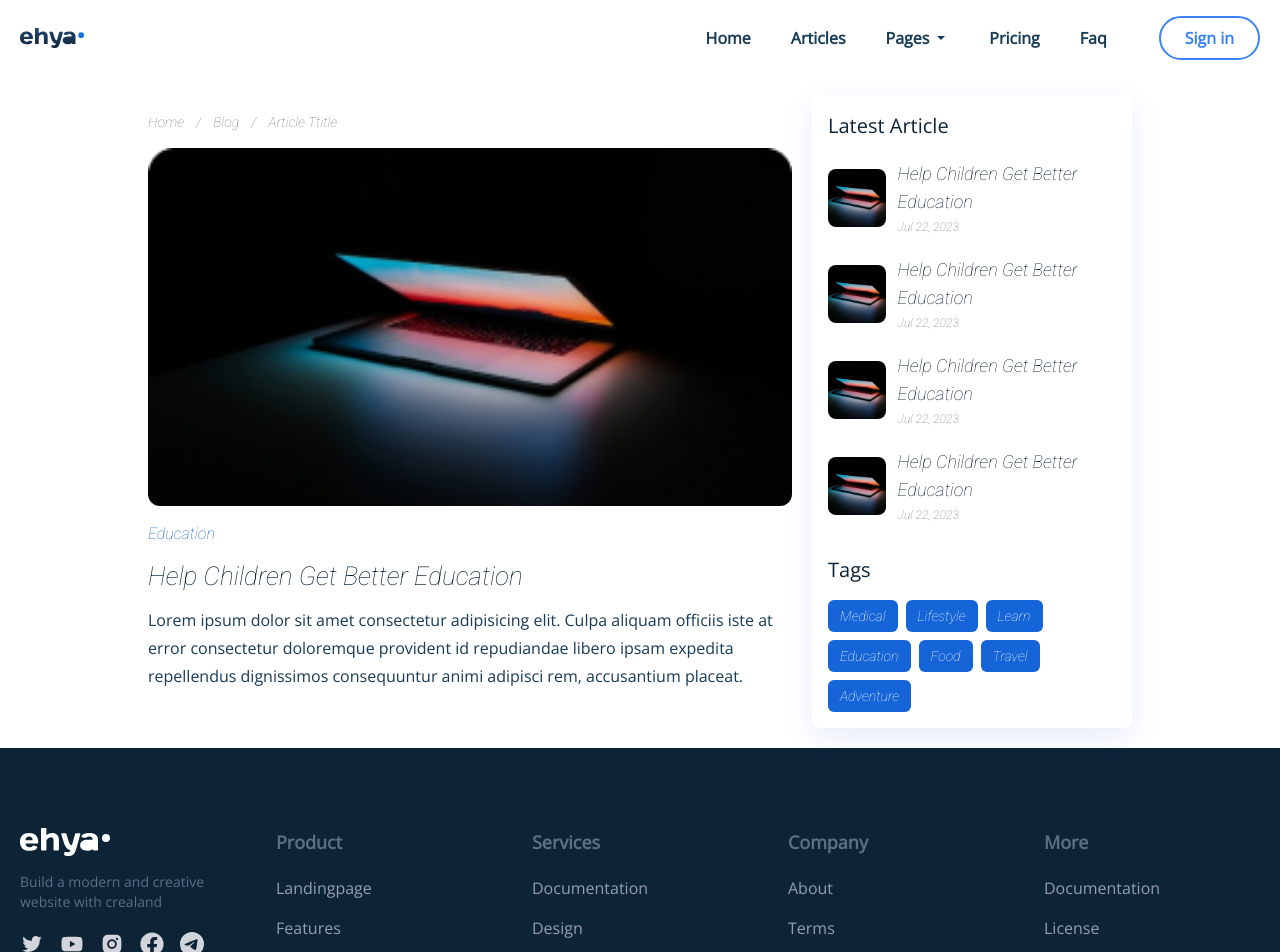
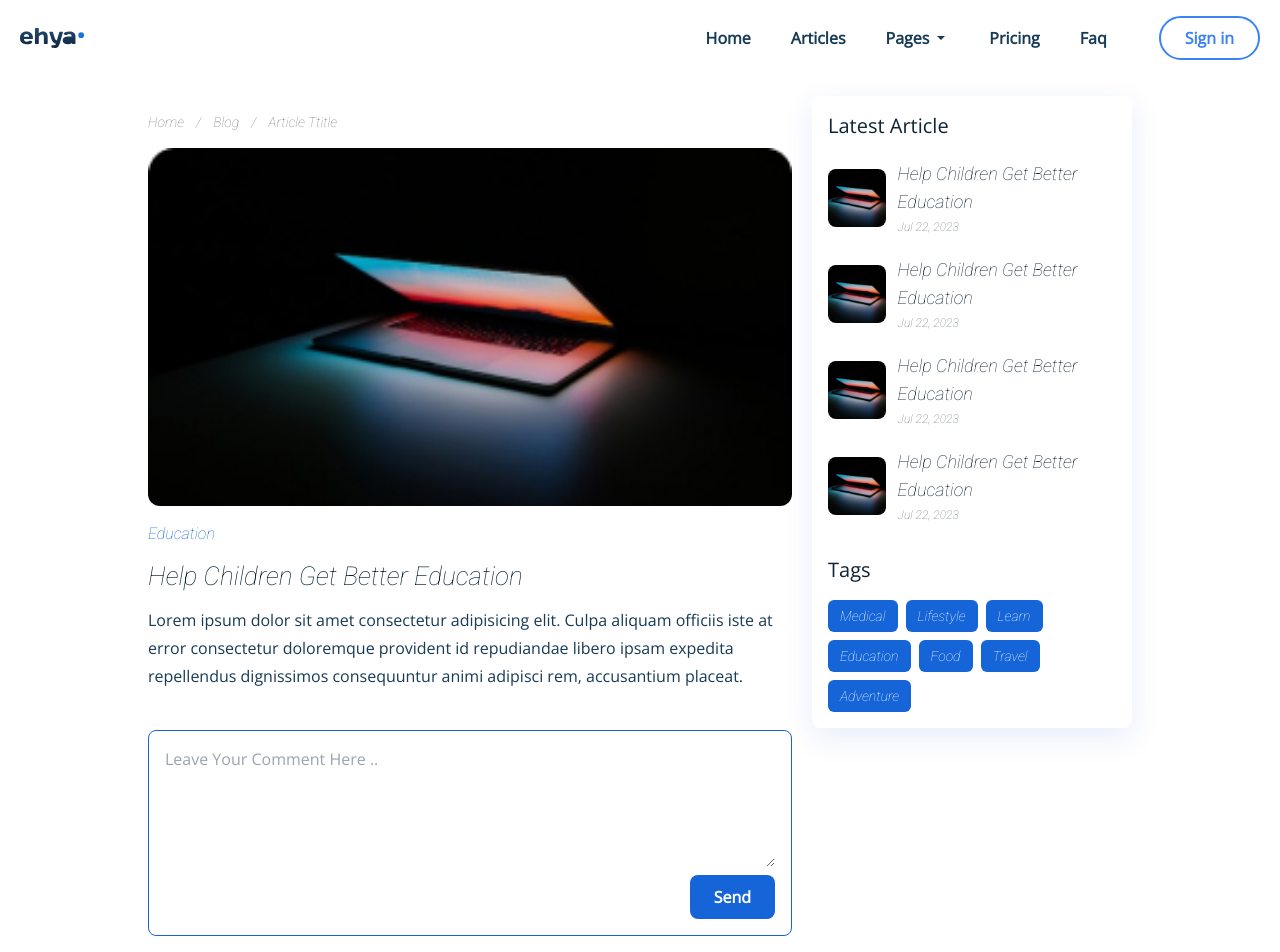
Before and after one commit to Akramzayan/Blog1, a React (Create React App) app: page /blog/1 in a window 1280 px wide. Shown: the top 952 px of the page. Built offline with nearby package versions, Linux system fonts and the light colour scheme; the HTML template or start-up script is replaced by a standard one.

Commit message:
Comment Section

```diff
--- a/src/App.js
+++ b/src/App.js
@@ -10,7 +10,7 @@ function App() {
     <div className="App font-opensans">
       <Routes>
         <Route index path='/' element={<HomePage/>} />
-        <Route index path='/blog/:id' element={<ArticleDetailPage/>} />
+        <Route  path='/blog/:id' element={<ArticleDetailPage/>} />
       </Routes>
 
 
--- a/src/componenets/BreadCrumps.jsx
+++ b/src/componenets/BreadCrumps.jsx
@@ -5,7 +5,7 @@ const BreadCrumps = ({data}) => {
   return (
     <div className='flex items-center py-4 overflow-x-auto whitespace-nowrap'>
       {data.map((item,index) =>(
-        <div className='text-black opacity-50 text-xs font-roboto md:text-sm'>
+        <div key={index} className='text-black opacity-50 text-xs font-roboto md:text-sm'>
             <Link to={item.Link}>{item.name}</Link>
             {index!== data.length-1 && <span className='px-3'>/</span>}
         </div>
--- /dev/null
+++ b/src/componenets/comments/CommentContainer.jsx
@@ -0,0 +1,16 @@
+import React from 'react'
+import CommentForm from './CommentForm'
+
+const CommentContainer = ({className}) => {
+    const addCommentHAndler =(value,parent =null,replyOnUser=null) => {
+
+    }
+  return (
+    <div className={`${className}`}>
+        <CommentForm btnLabel="Send"/>
+
+    </div>
+  )
+}
+
+export default CommentContainer
--- /dev/null
+++ b/src/componenets/comments/CommentForm.jsx
@@ -0,0 +1,34 @@
+import React, { useState } from "react";
+
+const CommentForm = ({ btnLabel,formSubmitHandler }) => {
+  const [value, setValue] = useState("");
+  const submitHandler = (e) => {
+    e.preventDefault();
+    formSubmitHandler(value);
+    setValue("");
+  };
+  return (
+    <form onSubmit={submitHandler}>
+      <div className="flex flex-col items-end border border-primary rounded-lg p-4">
+        <textarea
+          className="w-full focus:outline-none"
+          rows="5"
+          placeholder="Leave Your Comment Here .."
+          value={value}
+          onChange={(e) => {
+            setValue(e.target.value);
+          }}
+        />
+        <button
+          type="submit"
+          className="px-6 py-2.5 rounded-lg bg-primary text-white font-semibold
+             mt-2"
+        >
+          {btnLabel}
+        </button>
+      </div>
+    </form>
+  );
+};
+
+export default CommentForm;
--- /dev/null
+++ b/src/data/comments.js
@@ -0,0 +1,52 @@
+export const getCommentsData = async () => {
+    return [
+      {
+        _id: "10",
+        user: {
+          _id: "a",
+          name: "Akram  Zayane",
+        },
+        desc: "it was a nice post, Thank you!",
+        post: "1",
+        parent: null,
+        replyOnUser: null,
+        createdAt: "2022-12-31T17:22:05.092+0000",
+      },
+      {
+        _id: "11",
+        user: {
+          _id: "b",
+          name: "Zlatan",
+        },
+        desc: "a reply for Akram",
+        post: "1",
+        parent: "10",
+        replyOnUser: "a",
+        createdAt: "2022-12-31T17:22:05.092+0000",
+      },
+      {
+        _id: "12",
+        user: {
+          _id: "b",
+          name: "Zlatan",
+        },
+        desc: "keep it up bro <3",
+        post: "1",
+        parent: null,
+        replyOnUser: null,
+        createdAt: "2022-12-31T17:22:05.092+0000",
+      },
+      {
+        _id: "13",
+        user: {
+          _id: "c",
+          name: "Caroline",
+        },
+        desc: "I'm always interested in your content :)",
+        post: "1",
+        parent: null,
+        replyOnUser: null,
+        createdAt: "2022-12-31T17:22:05.092+0000",
+      },
+    ];
+  };
--- a/src/pages/home/articleDetail/ArticleDetailPage.jsx
+++ b/src/pages/home/articleDetail/ArticleDetailPage.jsx
@@ -4,6 +4,7 @@ import BreadCrumps from "../../../componenets/BreadCrumps";
 import { images } from "../../../constants";
 import { Link } from "react-router-dom";
 import SuggestedPosts from "./container/SuggestedPosts";
+import CommentContainer from "../../../componenets/comments/CommentContainer";
 const BreadCrumpsData = [
   {
     name: "Home",
@@ -78,6 +79,7 @@ const ArticleDetailPage = () => {
               consequuntur animi adipisci rem, accusantium placeat.
             </p>
           </div>
+          <CommentContainer className="mt-10" />
         </article>
         <SuggestedPosts header={"Latest Article"} posts={postsData} tags={tagsData} className="mt-8 lg:mt-0 lg:max-w-xs"/>
       </section>
--- a/src/pages/home/articleDetail/container/SuggestedPosts.jsx
+++ b/src/pages/home/articleDetail/container/SuggestedPosts.jsx
@@ -22,8 +22,10 @@ const SuggestedPosts = ({className,header,posts=[],tags}) => {
       </div>
       <h2 className='font-robot font-medium text-dark-hard mt-8 md:text-xl' >Tags</h2>
       <div className='flex flex-wrap gap-x-2 gap-y-2 mt-4 '>
-        {tags.map((item)=>(
-          <Link to="/" className='inline-block rounded-md px-3 py-1.5 bg-primary font-roboto text-xs text-white md:text-sm '>
+        {tags.map((item,index)=>(
+          <Link
+          key={index}
+          to="/" className='inline-block rounded-md px-3 py-1.5 bg-primary font-roboto text-xs text-white md:text-sm '>
             {item}
           </Link>
 
```
